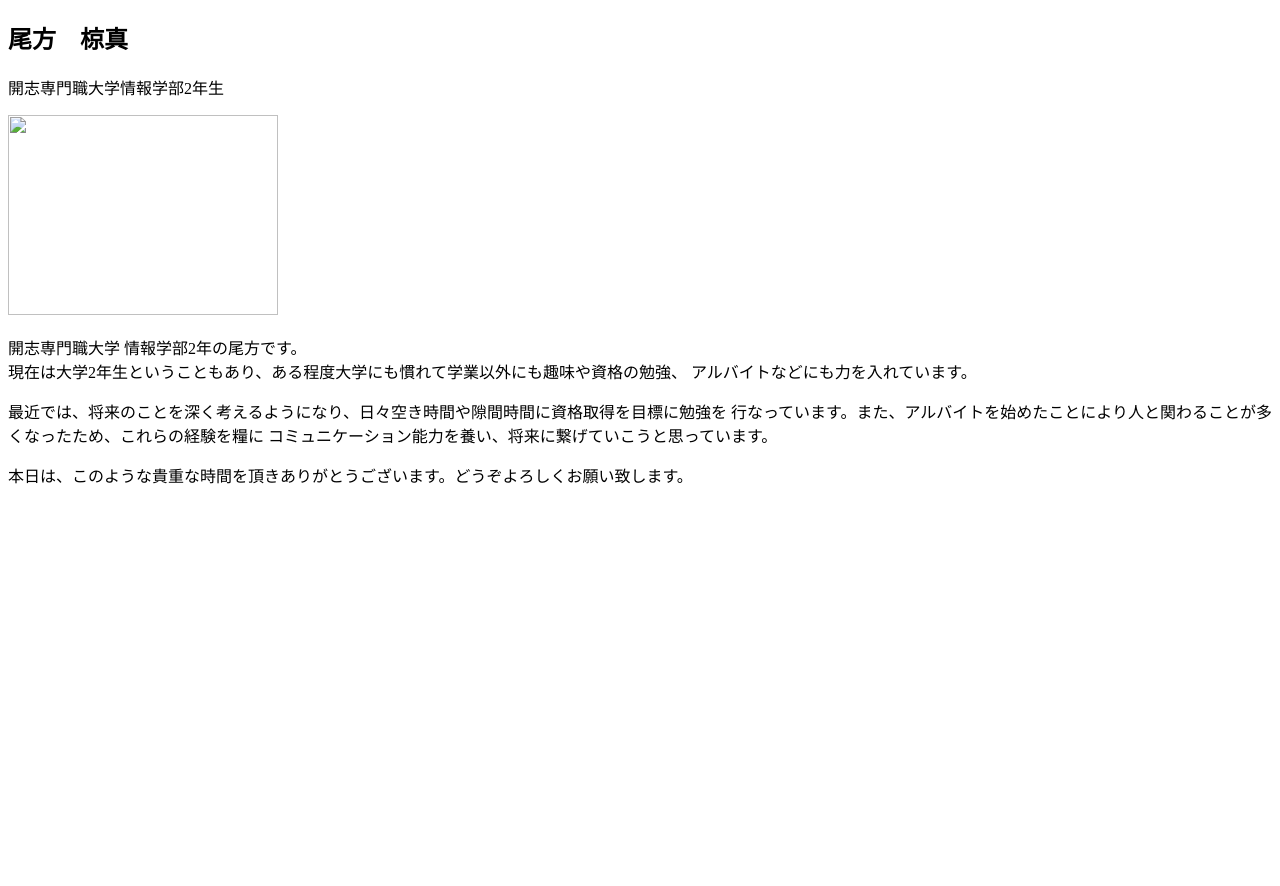
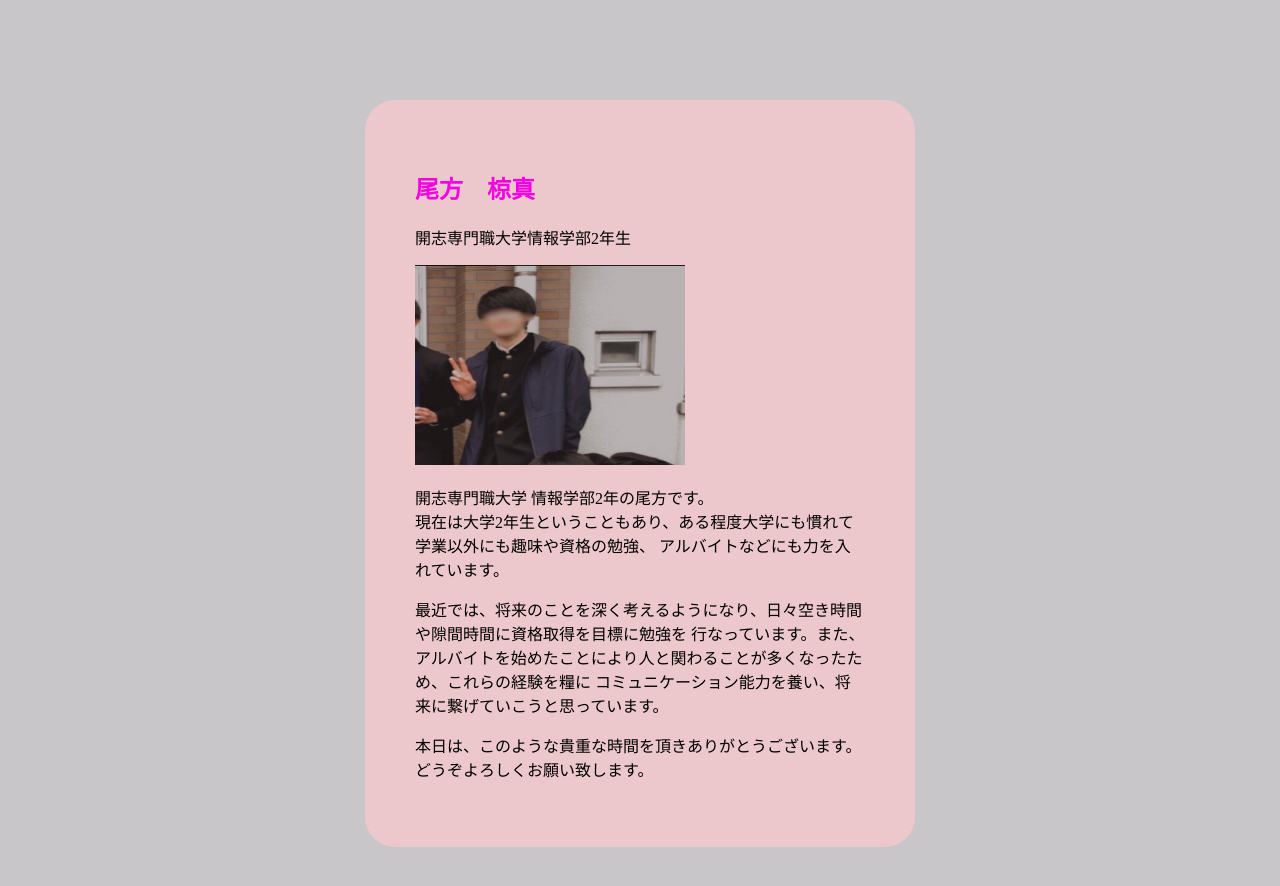
Before and after one commit to Ryoma0820/ryoms.github.io, a plain HTML site: page index.html in a window 1280 px wide. Before the commit the page ends 800 px from the top, so only its background shows below. Drawn offline with Linux system fonts and the light colour scheme.

Commit message:
Update index.html

```diff
--- a/index.html
+++ b/index.html
@@ -1,7 +1,7 @@
 <!DOCTYPE html>
 <head>
     <meta charset="UTF-8">
-    <link rel="stylesheet" href="css/style.css">
+    <link rel="stylesheet" href="自己紹介.css">
 </head>
 <body>
     <div class="contact-us">
@@ -9,7 +9,7 @@
             <div class="text">
                <h2>尾方　椋真 </h2>
                <p>開志専門職大学情報学部2年生</p>
-                <img src="img/無題1_20231127135002.PNG" width="270" height="200" alt="">
+                <img src="無題1_20231127135002.PNG" width="270" height="200" alt="">
                <p>開志専門職大学 情報学部2年の尾方です。<br>
                 現在は大学2年生ということもあり、ある程度大学にも慣れて学業以外にも趣味や資格の勉強、
                 アルバイトなどにも力を入れています。
```
